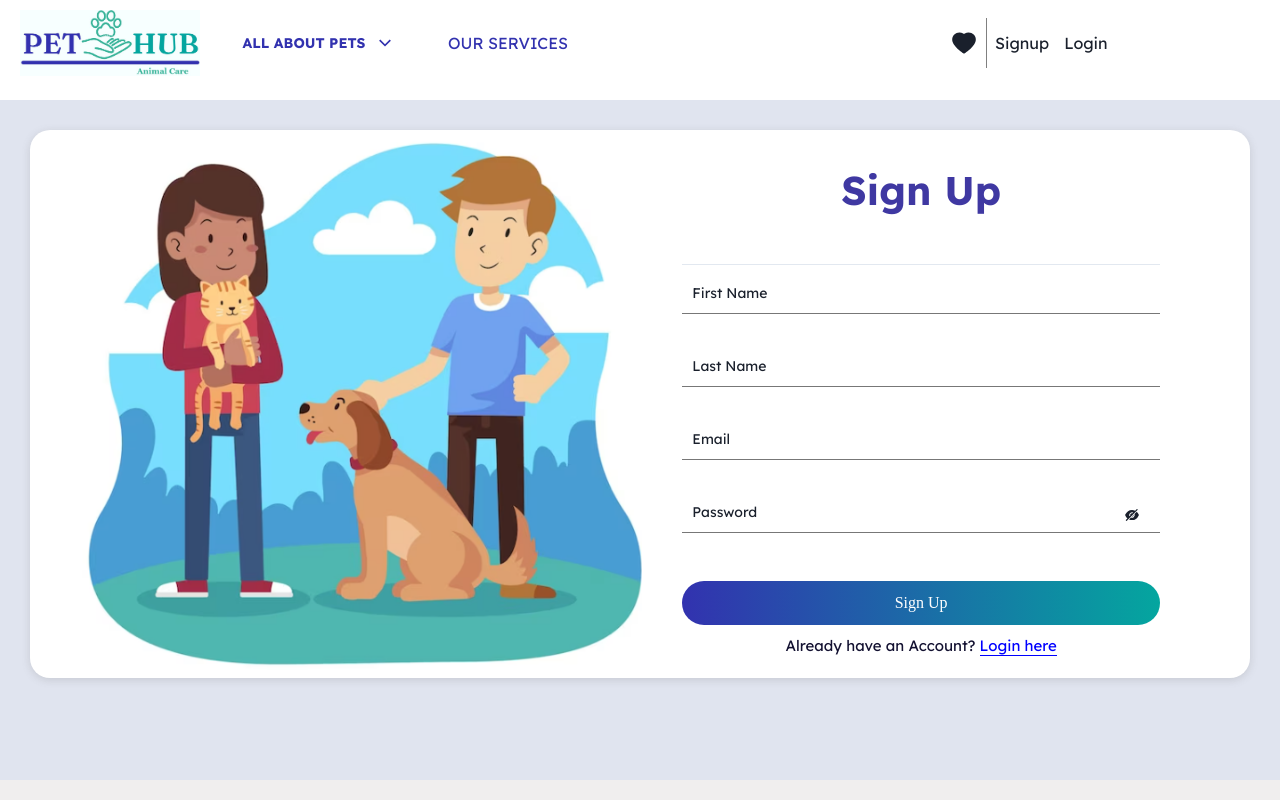
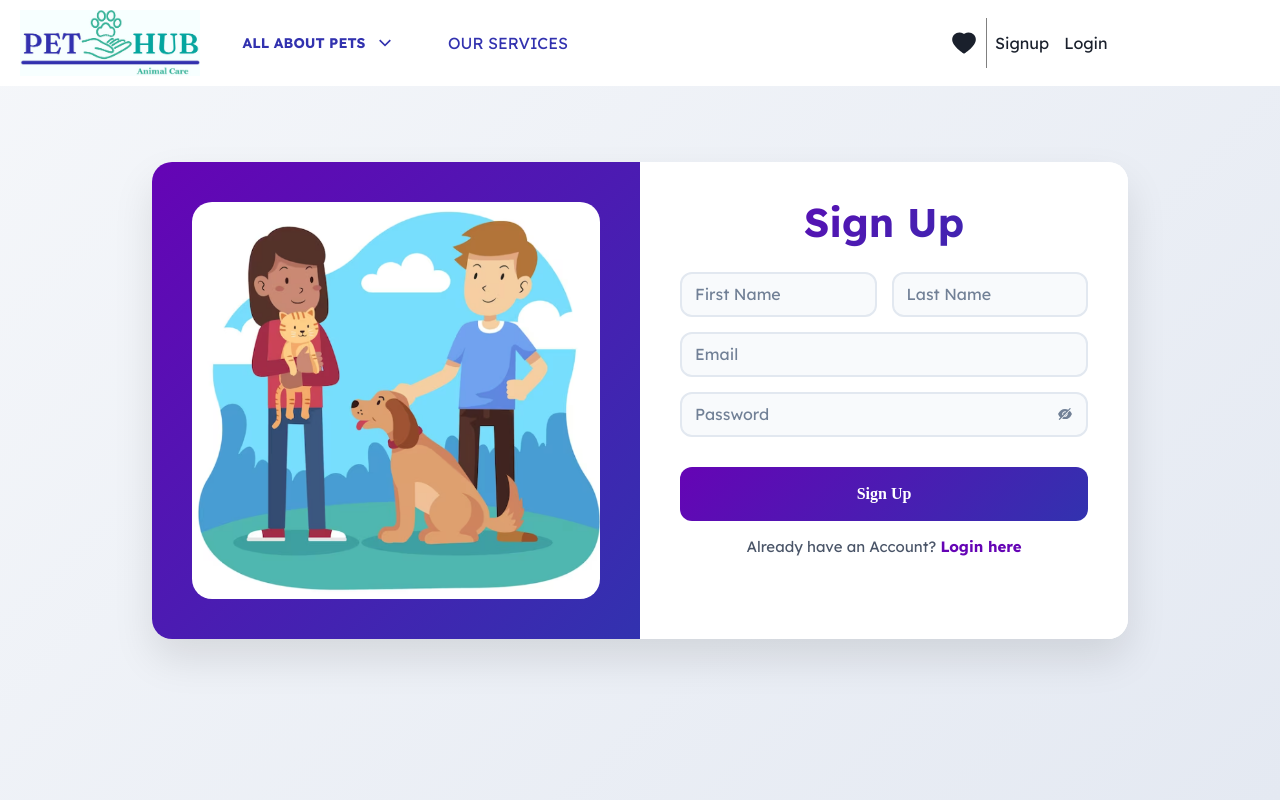
Before and after one commit to Ram-Parab/Pethub, a React (Create React App) app in the folder frontend/: page /signup in a window 1280 px wide. Shown: the top 800 px of the page. Built offline with nearby package versions, Linux system fonts and the light colour scheme.

Commit message:
improved login and signup ui

```diff
--- a/frontend/src/Components/LoginSingupPage/CSS/Login.css
+++ b/frontend/src/Components/LoginSingupPage/CSS/Login.css
@@ -1,209 +1,183 @@
 .main-container {
   width: 100%;
+  min-height: 100vh;
   padding: 30px;
-  /* padding-top: 8%; */
-  padding-bottom: 8%;
+  background: linear-gradient(135deg, #f5f7fa 0%, #e4e9f2 100%);
+  display: flex;
+  align-items: center;
+  justify-content: center;
 }
+
 .login-main {
   background: white;
-  width: 70%;
+  width: 80%;
+  max-width: 1200px;
   margin: auto;
-  border: 2px sodil gray;
   border-radius: 20px;
   display: flex;
+  align-items: stretch;
+  box-shadow: 0 20px 40px rgba(0, 0, 0, 0.1);
+  overflow: hidden;
+}
+
+.login-image {
+  flex: 1;
+  background: linear-gradient(135deg, #6504b5, #3232af);
+  padding: 40px;
+  display: flex;
   align-items: center;
-  box-shadow: rgba(99, 99, 99, 0.2) 0px 2px 8px 0px;
+  justify-content: center;
+}
+
+.login-image img {
+  width: 100%;
+  height: auto;
+  max-width: 500px;
+  border-radius: 20px;
+  transition: transform 0.3s ease;
+}
+
+.login-image img:hover {
+  transform: scale(1.02);
 }
 
 .login-container {
-  width: 60%;
-  margin: auto;
-  padding: 0 40px 20px 40px;
-  border-radius: 10px;
+  flex: 1;
+  padding: 30px 40px;
+  background: white;
 }
 
 .login-header {
-  display: flex;
-  flex-direction: row;
-  /* text-align: center; */
-  justify-content: space-around;
   margin-bottom: 20px;
-  margin-top: 30px;
-}
-.login-header > div {
-  width: 50%;
-}
-.login-header h2 {
-  font-size: 40px;
   text-align: center;
-  /* padding-left: 40px; */
-}
-.login-social {
-  margin-top: 30px;
-  display: flex;
-  align-items: center;
-  justify-content: space-around;
-}
-.login-social > span {
-  width: 30%;
-  padding: 5px;
-  border-radius: 10px;
-  border: 2px solid rgb(163, 163, 163);
-  display: flex;
-  align-items: center;
-  justify-content: space-around;
-}
-.login-social svg {
-  font-size: 30px;
-}
-.login-social .facebook {
-  background: #3b5998;
-  color: white;
-}
-.login-social .facebook svg {
-  color: white;
 }
 
-.login-image img {
-  border-radius: 20px;
-  background: transparent;
+.login-header h2 {
+  font-size: 2.5rem;
+  color: #2d3748;
+  font-weight: 700;
+  margin-bottom: 15px;
+  background: linear-gradient(135deg, #6504b5, #3232af);
+  -webkit-background-clip: text;
+  -webkit-text-fill-color: transparent;
 }
 
 /* Form styling */
-#login-form {
-  display: flex;
-  flex-direction: column;
+.user-input-wrp {
+  position: relative;
+  margin-bottom: 15px;
 }
-#password {
-  position: relative;
+
+.user-input-wrp .inputText {
+  width: 100%;
+  padding: 12px 15px;
+  font-size: 15px;
+  border: 2px solid #e2e8f0;
+  border-radius: 12px;
+  background: #f8fafc;
+  transition: all 0.3s ease;
+  height: 45px;
+}
+
+.user-input-wrp .inputText:focus {
+  border-color: #6504b5;
+  background: white;
+  box-shadow: 0 0 0 3px rgba(101, 4, 181, 0.1);
+}
+
+.user-input-wrp .floating-label {
+  position: absolute;
+  pointer-events: none;
+  top: 50%;
+  transform: translateY(-50%);
+  left: 15px;
+  transition: 0.3s ease all;
+  color: #718096;
+  font-size: 16px;
+}
+
+.user-input-wrp input:focus ~ .floating-label,
+.user-input-wrp input:not(:focus):valid ~ .floating-label {
+  top: 0;
+  left: 10px;
+  font-size: 12px;
+  padding: 0 5px;
+  background: white;
+  color: #6504b5;
 }
 
 .password-toggle {
   position: absolute;
-  top: 23px;
-  right: 20px;
+  top: 50%;
+  transform: translateY(-50%);
+  right: 15px;
+  color: #718096;
+  cursor: pointer;
+  transition: color 0.3s ease;
 }
 
-/* Signup button */
-.login-button {
-  background: linear-gradient(to right, #3232af, #04a69f);
-  color: white;
-  border: none;
-  border-radius: 30px;
-  padding: 10px 20px;
-  cursor: pointer;
-  transition: background-color 0.3s ease;
+.password-toggle:hover {
+  color: #6504b5;
 }
 
-.login-button:hover {
-  background: #04a69f; /* Fallback color */
+.signup-button {
+  width: 100%;
+  padding: 15px;
+  border-radius: 12px;
+  background: linear-gradient(135deg, #6504b5, #3232af);
+  color: white;
+  font-size: 16px;
+  font-weight: 600;
+  border: none;
+  cursor: pointer;
+  transition: all 0.3s ease;
+  margin-top: 15px;
 }
 
-.user-input-wrp {
-  position: relative;
-  width: 100%;
-}
-.user-input-wrp .inputText {
-  width: 100%;
-  padding-left: 10px;
-  outline: none;
-  border: none;
-  border-bottom: 1px solid #777;
-  box-shadow: none !important;
-}
-.user-input-wrp .inputText:focus {
-  border-color: blue;
-  border-width: medium medium 2px;
-}
-.user-input-wrp .floating-label {
-  position: absolute;
-  pointer-events: none;
-  top: 18px;
-  left: 10px;
-  transition: 0.2s ease all;
-}
-.user-input-wrp input:focus ~ .floating-label,
-.user-input-wrp input:not(:focus):valid ~ .floating-label {
-  top: 0px;
-  left: 10px;
-  font-size: 13px;
-  opacity: 1;
-}
-.login-text {
-  font-size: 15px;
-  text-align: center;
-  padding-top: 10px;
+.signup-button:hover {
+  transform: translateY(-2px);
+  box-shadow: 0 7px 14px rgba(50, 50, 175, 0.2);
 }
 
-.login-container a {
-  border-bottom: 1px solid blue;
-  color: blue;
+.login-text {
+  margin-top: 15px;
+  text-align: center;
+  color: #4a5568;
+  font-size: 15px;
 }
 
-/* Media query for responsiveness */
-@media screen and (max-width: 1460px) and (min-width: 1170px) {
+.login-text a {
+  color: #6504b5;
+  text-decoration: none;
+  font-weight: 600;
+  border-bottom: 2px solid transparent;
+  transition: all 0.3s ease;
+}
+
+.login-text a:hover {
+  border-bottom-color: #6504b5;
+}
+
+@media (max-width: 1024px) {
   .login-main {
-    width: 80%;
-    padding: 0 50px;
+    width: 90%;
   }
 }
 
-@media screen and (max-width: 1170px) {
+@media (max-width: 768px) {
   .login-image {
-    display: none;
-  }
-  .login-main {
-    margin-top: 100px;
-  }
-
-  .login-image img {
     display: none;
   }
 
   .login-main {
-    width: 70%;
+    width: 95%;
   }
 
   .login-container {
-    width: 80%;
-    margin: auto;
-    padding: 0 40px 20px 40px;
-    border-radius: 10px;
-    /* background-color: #f8f8f8; */
+    padding: 40px 20px;
+  }
+
+  .login-header h2 {
+    font-size: 2rem;
   }
 }
-
-@media screen and (max-width: 850px) {
-  .login-main {
-    width: 80%;
-  }
-
-  .login-container {
-    width: 80%;
-  }
-}
-
-@media screen and (max-width: 700px) {
-  .login-main {
-    width: 100%;
-  }
-
-  .login-container {
-    width: 90%;
-  }
-  .login-header h2 {
-    font-size: 30px;
-  }
-  .login-social > span {
-    width: 50%;
-  }
-}
-
-@media screen and (max-width: 440px) {
-  .login-main {
-    width: 100%;
-  }
-  .login-container {
-    width: 100%;
-  }
-}
--- a/frontend/src/Components/LoginSingupPage/CSS/Signup.css
+++ b/frontend/src/Components/LoginSingupPage/CSS/Signup.css
@@ -1,186 +1,207 @@
 .main-container {
   width: 100%;
+  min-height: 100vh;
   padding: 30px;
-  margin-top:100px;
-  /* padding-top: 60px; */
-  background-color: #e0e4ef;
+  background: linear-gradient(135deg, #f5f7fa 0%, #e4e9f2 100%);
+  display: flex;
+  align-items: center;
+  justify-content: center;
 }
+
 .signup-main {
   background: white;
-  width: 70%;
+  width: 80%;
+  max-width: 1200px;
   margin: auto;
-  border: 2px sodil gray;
   border-radius: 20px;
   display: flex;
+  align-items: stretch;
+  box-shadow: 0 20px 40px rgba(0, 0, 0, 0.1);
+  overflow: hidden;
+}
+
+.signp-image {
+  flex: 1;
+  background: linear-gradient(135deg, #6504b5, #3232af);
+  padding: 40px;
+  display: flex;
   align-items: center;
-  box-shadow: rgba(99, 99, 99, 0.2) 0px 2px 8px 0px;
+  justify-content: center;
 }
+
+.signp-image img {
+  width: 100%;
+  height: auto;
+  max-width: 500px;
+  border-radius: 20px;
+  transition: transform 0.3s ease;
+}
+
+.signp-image img:hover {
+  transform: scale(1.02);
+}
+
 .signup-container {
-  width: 55%;
-  margin: auto;
-  padding: 0 40px 20px 40px;
-  border-radius: 10px;
+  flex: 1;
+  padding: 30px 40px;
+  background: white;
 }
 
 .signup-header {
-  display: flex;
-  flex-direction: row;
-  justify-content: space-around;
   margin-bottom: 20px;
-  margin-top: 30px;
-}
-.signup-header > div {
-  width: 50%;
-}
-.signup-header h2 {
-  font-size: 40px;
   text-align: center;
 }
-.signup-social {
-  margin-top: 30px;
-  display: flex;
-  align-items: center;
-  justify-content: space-around;
-}
-.signup-social > span {
-  width: 30%;
-  padding: 5px;
-  border-radius: 10px;
-  border: 2px solid rgb(163, 163, 163);
-  display: flex;
-  align-items: center;
-  justify-content: space-around;
-}
-.signup-social svg {
-  font-size: 30px;
-}
-.signup-social .facebook {
-  background: #3b5998;
-  color: white;
-}
-.signup-social .facebook svg {
-  color: white;
-}
-.signp-image img {
-  background: transparent;
+
+.signup-header h2 {
+  font-size: 2.5rem;
+  color: #2d3748;
+  font-weight: 700;
+  background: linear-gradient(135deg, #6504b5, #3232af);
+  -webkit-background-clip: text;
+  -webkit-text-fill-color: transparent;
 }
 
 /* Form styling */
-#signup-form {
-  display: flex;
-  flex-direction: column;
+.user-input-wrp {
+  position: relative;
+  margin-bottom: 15px;
 }
-#password {
-  position: relative;
+
+.user-input-wrp .inputText {
+  width: 100%;
+  padding: 12px 15px;
+  font-size: 15px;
+  border: 2px solid #e2e8f0;
+  border-radius: 12px;
+  background: #f8fafc;
+  transition: all 0.3s ease;
+  height: 45px;
+}
+
+.user-input-wrp .inputText:focus {
+  border-color: #6504b5;
+  background: white;
+  box-shadow: 0 0 0 3px rgba(101, 4, 181, 0.1);
+}
+
+.user-input-wrp .floating-label {
+  position: absolute;
+  pointer-events: none;
+  top: 50%;
+  transform: translateY(-50%);
+  left: 15px;
+  transition: 0.3s ease all;
+  color: #718096;
+  font-size: 16px;
+}
+
+.user-input-wrp input:focus ~ .floating-label,
+.user-input-wrp input:not(:focus):valid ~ .floating-label {
+  top: 0;
+  left: 10px;
+  font-size: 12px;
+  padding: 0 5px;
+  background: white;
+  color: #6504b5;
 }
 
 .password-toggle {
   position: absolute;
-  top: 23px;
-  right: 20px;
+  top: 50%;
+  transform: translateY(-50%);
+  right: 15px;
+  color: #718096;
+  cursor: pointer;
+  transition: color 0.3s ease;
 }
 
-/* Signup button */
+.password-toggle:hover {
+  color: #6504b5;
+}
+
 .signup-button {
-  background: linear-gradient(to right, #3232af, #04a69f);
+  width: 100%;
+  padding: 15px;
+  border-radius: 12px;
+  background: linear-gradient(135deg, #6504b5, #3232af);
   color: white;
+  font-size: 16px;
+  font-weight: 600;
   border: none;
-  border-radius: 30px;
-  padding: 10px 20px;
   cursor: pointer;
-  transition: background-color 0.3s ease;
+  transition: all 0.3s ease;
+  margin-top: 15px;
 }
 
 .signup-button:hover {
-  background: #3232af;
+  transform: translateY(-2px);
+  box-shadow: 0 7px 14px rgba(50, 50, 175, 0.2);
 }
 
-.user-input-wrp {
-  position: relative;
-  width: 100%;
-}
-.user-input-wrp .inputText {
-  width: 100%;
-  padding-left: 10px;
-  outline: none;
-  border: none;
-  border-bottom: 1px solid #777;
-  box-shadow: none !important;
-}
-.user-input-wrp .inputText:focus {
-  border-color: blue;
-  border-width: medium medium 2px;
-}
-.user-input-wrp .floating-label {
-  position: absolute;
-  pointer-events: none;
-  top: 18px;
-  left: 10px;
-  transition: 0.2s ease all;
-}
-.user-input-wrp input:focus ~ .floating-label,
-.user-input-wrp input:not(:focus):valid ~ .floating-label {
-  top: 0px;
-  left: 10px;
-  font-size: 13px;
-  opacity: 1;
-}
 .login-text {
+  margin-top: 15px;
+  text-align: center;
+  color: #4a5568;
   font-size: 15px;
-  text-align: center;
-  padding-top: 10px;
 }
 
-.signup-container a {
-  border-bottom: 1px solid blue;
-  color: blue;
+.login-text a {
+  color: #6504b5;
+  text-decoration: none;
+  font-weight: 600;
+  border-bottom: 2px solid transparent;
+  transition: all 0.3s ease;
 }
 
-/* Media query for responsiveness */
-@media screen and (max-width: 1460px) and (min-width: 1170px) {
+.login-text a:hover {
+  border-bottom-color: #6504b5;
+}
+
+hr {
+  margin: 20px 0;
+  border: none;
+  height: 1px;
+  background: #e2e8f0;
+}
+
+@media (max-width: 1024px) {
   .signup-main {
-    width: 100%;
-    padding: 0 50px;
+    width: 90%;
   }
 }
 
-@media screen and (max-width: 1170px) {
+@media (max-width: 768px) {
   .signp-image {
     display: none;
   }
 
-  .signp-image img {
-    display: none;
-  }
-
   .signup-main {
-    width: 70%;
+    width: 95%;
   }
 
   .signup-container {
-    width: 80%;
-    margin: auto;
-    padding: 0 40px 20px 40px;
-    border-radius: 10px;
+    padding: 30px 20px;
+  }
+
+  .signup-header h2 {
+    font-size: 2rem;
   }
 }
 
-@media screen and (max-width: 850px) {
-  .signup-main {
-    width: 100%;
-    margin-top: 100px;
-  }
-
-  .signup-container {
-    width: 100%;
-  }
+/* Make the name fields side by side */
+.name-fields {
+  display: flex;
+  gap: 15px;
+  margin-bottom: 15px;
 }
 
-@media screen and (max-width: 480px) {
-  .signup-header h2 {
-    font-size: 20px;
-  }
-  .signup-social > span {
-    width: 50%;
-  }
+.name-fields .user-input-wrp {
+  flex: 1;
+  margin-bottom: 0;
 }
+
+/* Adjust spacing for other fields */
+.email-field,
+.password-field {
+  margin-bottom: 15px;
+}
--- a/frontend/src/Components/LoginSingupPage/Signup.jsx
+++ b/frontend/src/Components/LoginSingupPage/Signup.jsx
@@ -45,22 +45,9 @@ function Signup() {
               <h2>Sign Up</h2>
             </div>
           </div>
-          {/* <div className="signup-social">
-            <span className="google">
-              <FcGoogle />
-              <span>Google</span>
-            </span>
-            or
-            <span className="facebook">
-              <BsFacebook />
-              <span>Facebook</span>
-            </span>
-          </div> */}
-          <br />
-          <hr />
           <form id="signup-form" onSubmit={handleSignup}>
-            <div className="input-group user-input-wrp">
-              <br />
+            <div className="name-fields">
+              <div className="user-input-wrp">
                 <input
                   className="inputText"
                   type="text"
@@ -72,9 +59,7 @@ function Signup() {
                 />
                 <span className="floating-label">First Name</span>
               </div>
-            <br />
-            <div className="input-group user-input-wrp">
-              <br />
+              <div className="user-input-wrp">
                 <input
                   className="inputText"
                   type="text"
@@ -86,9 +71,9 @@ function Signup() {
                 />
                 <span className="floating-label">Last Name</span>
               </div>
-            <br />
-            <div className="input-group user-input-wrp">
-              <br />
+            </div>
+
+            <div className="user-input-wrp email-field">
               <input
                 className="inputText"
                 type="email"
@@ -100,9 +85,8 @@ function Signup() {
               />
               <span className="floating-label">Email</span>
             </div>
-            <br />
-            <div className="input-group user-input-wrp password-container">
-              <br />
+
+            <div className="user-input-wrp password-field">
               <div>
                 <input
                   className="inputText"
@@ -118,22 +102,8 @@ function Signup() {
                   {showPassword ? <AiFillEye /> : <AiFillEyeInvisible />}
                 </div>
               </div>
-              <br />
             </div>
-            {/* <div className="input-group user-input-wrp">
-              <br />
-              <input
-                className="inputText"
-                type="password"
-                id="confirm-password"
-                name="confirm-password"
-                value={confirmPassword}
-                onChange={(e) => setConfirmPassword(e.target.value)}
-                required
-              />
-              <span className="floating-label">Confirm Password</span>
-            </div> */}
-            <br />
+
             <button type="submit" className="signup-button">
               Sign Up
             </button>
```
Lines whose indentation alone changed are shown as unchanged.
